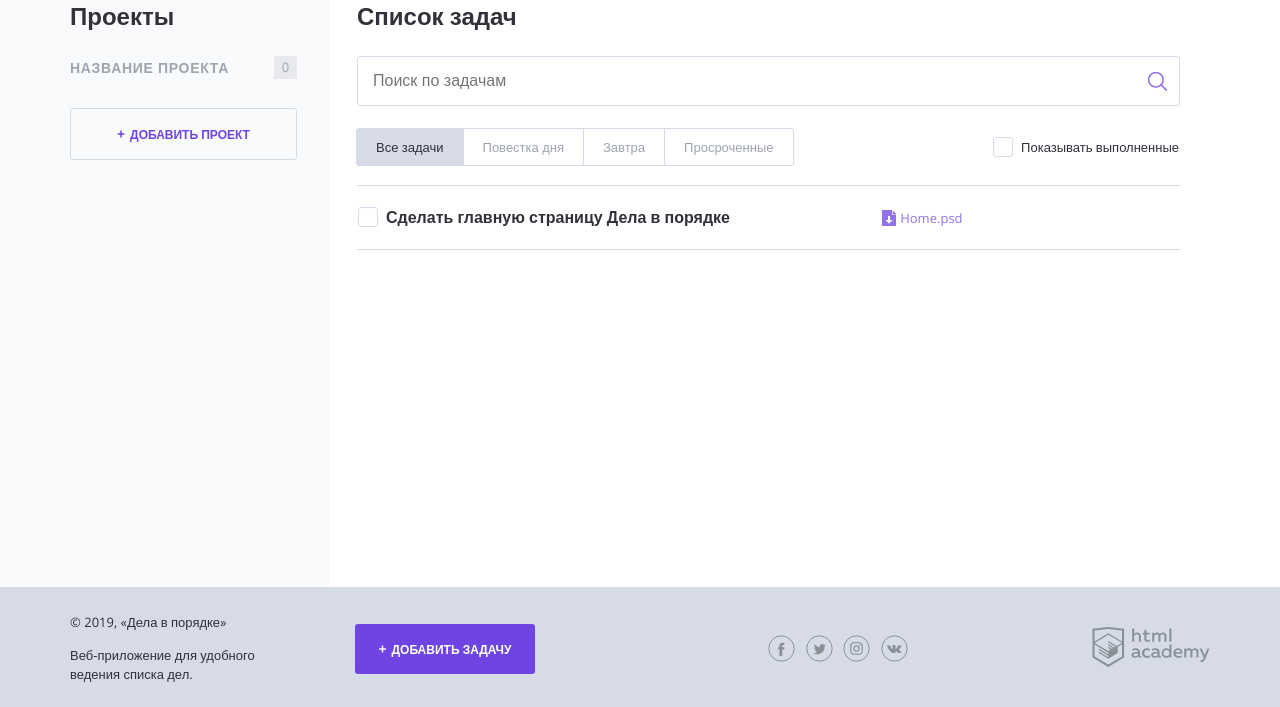
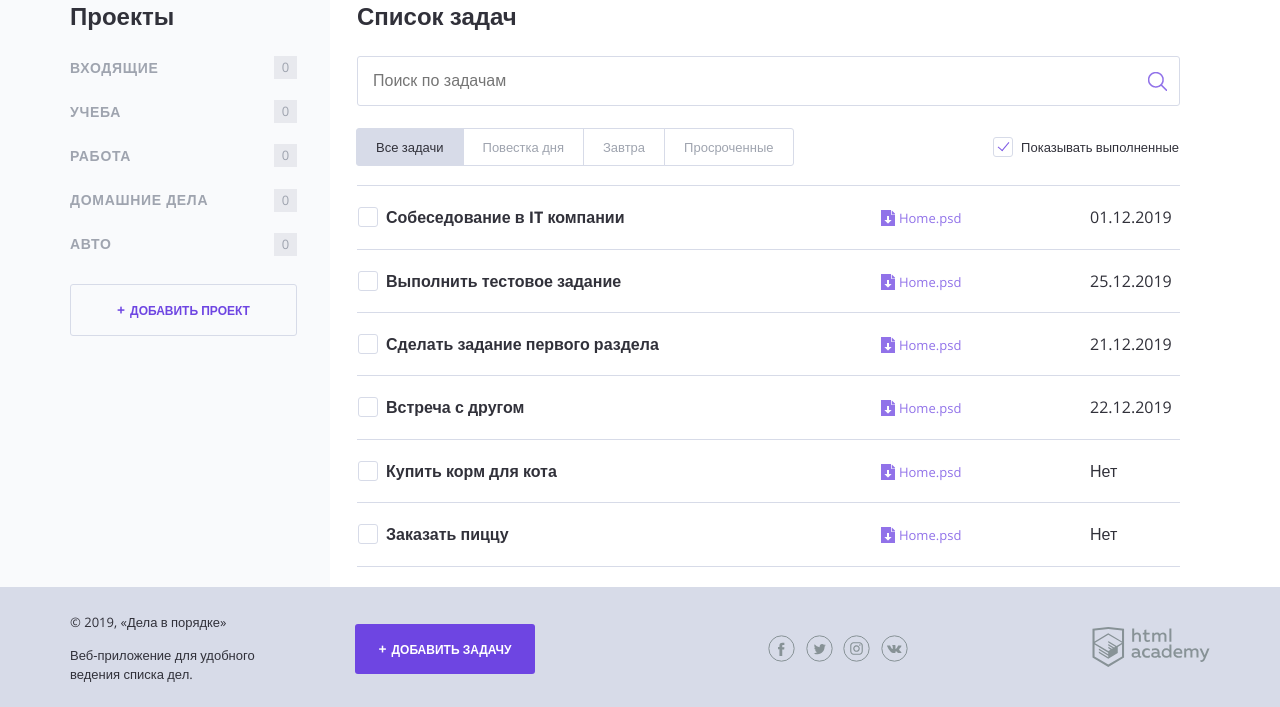
Before and after one commit to Ibragimow/786745-doingsdone, a PHP site: page / in a window 1280 px wide. Shown: the part 93-800 px from the top of the page. Run offline with PHP 8.4, Linux system fonts and the light colour scheme.

Commit message:
Update index.php

```diff
--- a/index.php
+++ b/index.php
@@ -1,6 +1,46 @@
 <?php
 // показывать или нет выполненные задачи
 $show_complete_tasks = rand(0, 1);
+$projects = ["Входящие", "Учеба", "Работа", "Домашние дела", "Авто"];
+$tasks_list = [
+    $task_1 = [
+        "task_subj" => "Собеседование в IT компании",
+        "task_date" => "01.12.2019",
+        "task_category" => "Работа",
+        "task_closed" => "Нет",
+    ],
+    $task_2 = [
+        "task_subj" => "Выполнить тестовое задание",
+        "task_date" => "25.12.2019",
+        "task_category" => "Работа",
+        "task_closed" => "Нет",
+    ],
+    $task_3 = [
+        "task_subj" => "Сделать задание первого раздела",
+        "task_date" => "21.12.2019",
+        "task_category" => "Работа",
+        "task_closed" => "Нет",
+    ],
+    $task_4 = [
+        "task_subj" => "Встреча с другом",
+        "task_date" => "22.12.2019",
+        "task_category" => "Работа",
+        "task_closed" => "Нет",
+    ],
+    $task_5 = [
+        "task_subj" => "Купить корм для кота",
+        "task_date" => "Нет",
+        "task_category" => "Работа",
+        "task_closed" => "Нет",
+    ],
+    $task_6 = [
+        "task_subj" => "Заказать пиццу",
+        "task_date" => "Нет",
+        "task_category" => "Работа",
+        "task_closed" => "Нет",
+    ]
+];
+$tasks_list = [$task_1, $task_2, $task_3, $task_4, $task_5, $task_6];
 ?>
 <!DOCTYPE html>
 <html lang="ru">
@@ -43,13 +83,14 @@ $show_complete_tasks = rand(0, 1);
         <div class="content">
             <section class="content__side">
                 <h2 class="content__side-heading">Проекты</h2>
-
                 <nav class="main-navigation">
                     <ul class="main-navigation__list">
+                        <?php foreach ($projects as $key => $value): ?>
                         <li class="main-navigation__list-item">
-                            <a class="main-navigation__list-item-link" href="#">Название проекта</a>
+                            <a class="main-navigation__list-item-link" href="#"><? print($value);?></a>
                             <span class="main-navigation__list-item-count">0</span>
                         </li>
+                        <? endforeach; ?>
                     </ul>
                 </nav>
 
@@ -76,27 +117,47 @@ $show_complete_tasks = rand(0, 1);
 
                     <label class="checkbox">
                         <!--добавить сюда аттрибут "checked", если переменная $show_complete_tasks равна единице-->
-                        <input class="checkbox__input visually-hidden show_completed" type="checkbox">
+                        <input class="checkbox__input visually-hidden show_completed" type="checkbox" <? if ($show_complete_tasks == 1){print ("checked");};?>>
                         <span class="checkbox__text">Показывать выполненные</span>
                     </label>
                 </div>
 
                 <table class="tasks">
+                    <?php if ($show_complete_tasks == 1): ?>
+                    <?php foreach ($tasks_list as $key => $value): ?>
+                    <tr class="tasks__item task" <?php if($value["task_closed"] = "Да"): ?>task--completed<?php endif; ?>">
+                        <td class="task__select">
+                            <label class="checkbox task__checkbox">
+                                <input class="checkbox__input visually-hidden task__checkbox" type="checkbox" value="1">
+                                <span class="checkbox__text"><?=$value["task_subj"]; ?></span>
+                            </label>
+                        </td>
+                        <td class="task__file">
+                            <a class="download-link" href="#">Home.psd</a>
+                        </td>
+                        <td class="task__date"><?=$value["task_date"]; ?></td>
+                    </tr>
+                    <? endforeach; ?>
+                    <?php else: ?>
+                    <?php foreach ($tasks_list as $key => $value): ?>
+                    <?php if ($value["task_closed"] == "Нет"): ?>
                     <tr class="tasks__item task">
                         <td class="task__select">
                             <label class="checkbox task__checkbox">
-                                <input class="checkbox__input visually-hidden task__checkbox" type="checkbox" value="1">
-                                <span class="checkbox__text">Сделать главную страницу Дела в порядке</span>
+                                <input class="checkbox__input visually-hidden" type="checkbox" checked>
+                                <span class="checkbox__text"><?=$value["task_subj"]; ?></span>
                             </label>
                         </td>
-
                         <td class="task__file">
                             <a class="download-link" href="#">Home.psd</a>
                         </td>
-
-                        <td class="task__date"></td>
+                        <td class="task__date"><?=$value["task_date"]; ?></td>
+                        <td class="task__controls">
+                        </td>
                     </tr>
-                    <!--показывать следующий тег <tr/>, если переменная $show_complete_tasks равна единице-->
+                    <? endif; ?>
+                    <? endforeach; ?>
+                    <? endif; ?>
                 </table>
             </main>
         </div>
```
